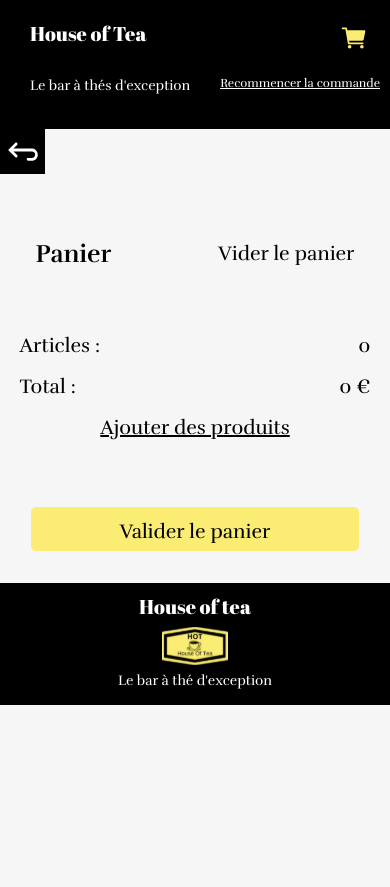
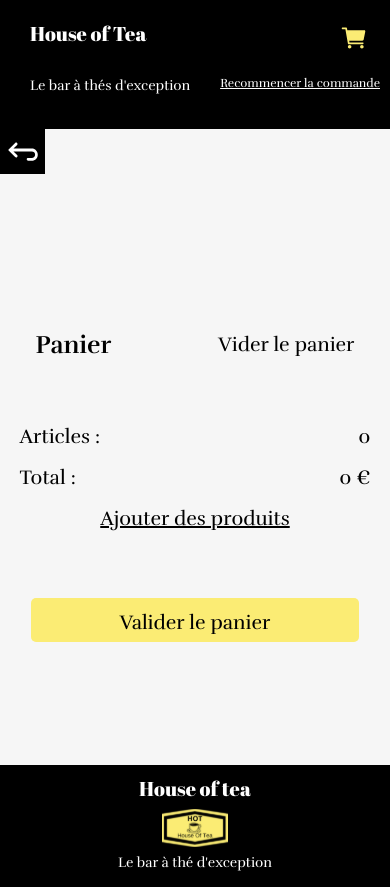
Before and after one commit to Morgane-Compa/house-of-tea, a React (Create React App) app: page /cart in a window 390 px wide. Before the commit the page ends 844 px from the top, so only its background shows below. Built offline with nearby package versions, Linux system fonts and the light colour scheme.

Commit message:
margin-bottm et top sur les pages en desktop et responsive

```diff
--- a/src/pages/CartPage/CartPage.module.scss
+++ b/src/pages/CartPage/CartPage.module.scss
@@ -4,7 +4,14 @@
     align-items: center;
     gap: clamp(1rem, 2vw, 8rem);
     padding: 2rem ;
+    margin-bottom: 10vh;
+    @media screen and (max-width: 900px) {
+        min-height: 70vh;
+        margin-bottom: 0vh;
+        justify-content: center;
+    }
 }
+
 .firstSection {
     width: 90vw;
     padding: 2rem 1rem;
--- a/src/pages/PaymentPage/PaymentPage.module.scss
+++ b/src/pages/PaymentPage/PaymentPage.module.scss
@@ -2,6 +2,11 @@
   display: flex;
   flex-direction: column;
   gap: 5rem;
+  margin-bottom : 10vh;
+  @media screen and (max-width: 900px) {
+    margin-top: 3vh;
+    gap: 2rem;
+  }
   &-choice {
     display: flex;
     justify-content: center;
--- a/src/pages/ProductDetailsPage/ProductDetailsPage.module.scss
+++ b/src/pages/ProductDetailsPage/ProductDetailsPage.module.scss
@@ -50,8 +50,8 @@
 
     .extraContainer {
         gap: 0rem;
-        top: -15vh;
-        margin-bottom: -5vh;
+        top: 0vh;
+        margin-bottom: 5vh;
     }
 
     .intense {
--- a/src/pages/ProductListPage/ProductListPage.module.scss
+++ b/src/pages/ProductListPage/ProductListPage.module.scss
@@ -3,6 +3,7 @@
     flex-direction: column;
     align-items: center;
     gap: 5rem;
+    margin-bottom: 10vh;
     .category-list{
         display: flex;
         // width: 100vw;
--- a/src/pages/RecapPage/RecapPage.module.scss
+++ b/src/pages/RecapPage/RecapPage.module.scss
@@ -4,6 +4,10 @@
     align-items: flex-start;
     gap: 3rem;
     margin-top: 8rem;
+    margin-bottom: 10vh;
+    @media screen and (max-width: 900px) {
+        margin-top: 10vh;
+      }
     .orderNumber{
         font-size: 2rem;
         font-weight: 700;
```
